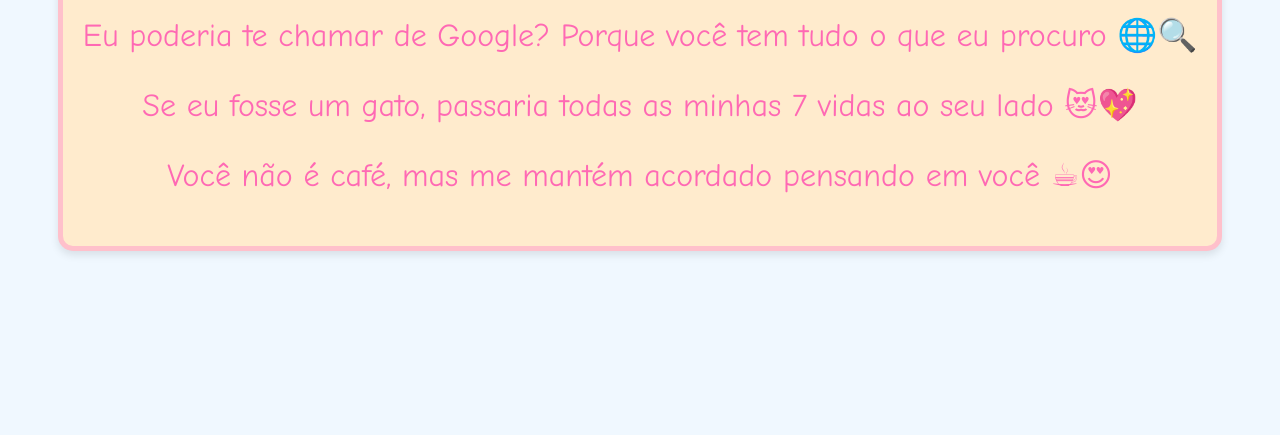
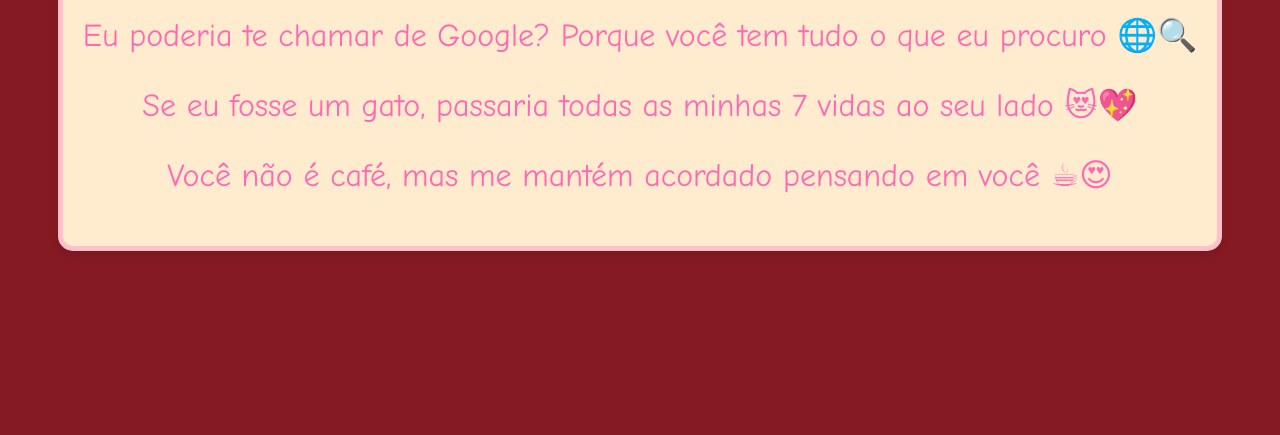
Before and after one commit to Zeuszindosraio/Carta, a plain HTML site: page index.html in a window 1280 px wide. Shown: the part 365-800 px from the top of the page. Drawn offline with Linux system fonts and the light colour scheme.

Commit message:
style.css

```diff
--- a/style.css
+++ b/style.css
@@ -1,5 +1,5 @@
 body {
-    background-color: #f0f8ff;
+    background-color: #861a22;
     display: flex;
     justify-content: center;
     align-items: center;
```
